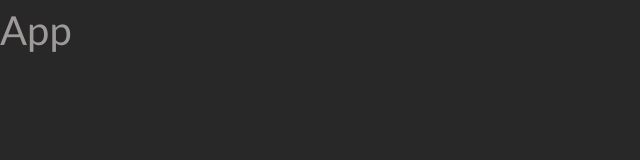
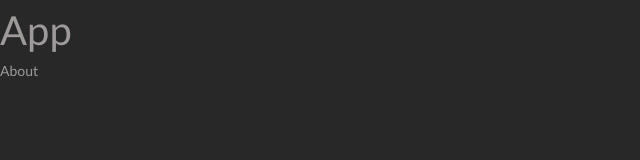
Before and after one commit to Nikosweet/GrechkaKupikod, a React app in the folder frontend/: page /about in a window 1280 px wide. Shown: the top 160 px of the page, without its empty margins (0-640 px from the left). Built offline with nearby package versions, Linux system fonts and the light colour scheme.

Commit message:
React-router-dom

```diff
--- a/frontend/package.json
+++ b/frontend/package.json
@@ -33,6 +33,7 @@
   },
   "dependencies": {
     "react": "^19.2.3",
-    "react-dom": "^19.2.3"
+    "react-dom": "^19.2.3",
+    "react-router-dom": "^7.11.0"
   }
 }
--- a/frontend/src/components/App.tsx
+++ b/frontend/src/components/App.tsx
@@ -1,6 +1,9 @@
+import { Outlet } from 'react-router-dom'
 import classes from './App.module.scss'
 export default function App() {
-  return (
+  return (<>
     <div className={classes.App}>App</div>
+    <Outlet/>
+    </>
   )
 }
--- a/frontend/src/index.tsx
+++ b/frontend/src/index.tsx
@@ -1,6 +1,10 @@
 import {createRoot} from 'react-dom/client'
 import App from './components/App'
 import './index.css'
+import { createBrowserRouter, RouterProvider } from 'react-router-dom';
+import { Children } from 'react';
+import { Shop } from './pages/shop';
+import { About } from './pages/about';
 
 const root = document.getElementById('root')
 
@@ -10,4 +14,23 @@ if (!root) {
 
 const container = createRoot(root);
 
-container.render(<App />);
+const router = createBrowserRouter([
+    {
+        path: '/',
+        element: <App />,
+        children: [
+            {
+                path: '/about',
+                element: <About />
+            },
+            {
+                path: '/shop',
+                element: <Shop/>
+            },
+        ]
+    }
+])
+
+container.render(
+    <RouterProvider router={router} />
+);
--- /dev/null
+++ b/frontend/src/pages/about/About.lazy.tsx
@@ -0,0 +1,3 @@
+import { lazy } from 'react'
+
+export const LazyAbout = lazy(() => import ('./About'))
--- /dev/null
+++ b/frontend/src/pages/about/About.tsx
@@ -0,0 +1,7 @@
+
+
+export default function About() {
+  return (
+    <div>About</div>
+  )
+}
--- /dev/null
+++ b/frontend/src/pages/about/index.ts
@@ -0,0 +1 @@
+export {LazyAbout as About} from './About.lazy'
--- /dev/null
+++ b/frontend/src/pages/shop/Shop.lazy.tsx
@@ -0,0 +1,3 @@
+import { lazy } from 'react'
+
+export const LazyShop = lazy(() => import ('./Shop'))
--- /dev/null
+++ b/frontend/src/pages/shop/Shop.tsx
@@ -0,0 +1,7 @@
+
+
+export default function Shop() {
+  return (
+    <div>Shop</div>
+  )
+}
--- /dev/null
+++ b/frontend/src/pages/shop/index.ts
@@ -0,0 +1 @@
+export { LazyShop as Shop } from './Shop.lazy'
```
Also changed, not shown: frontend/tsconfig.json (+8 -3 lines), 2 other files (tests, documents, lock files or other folders).
